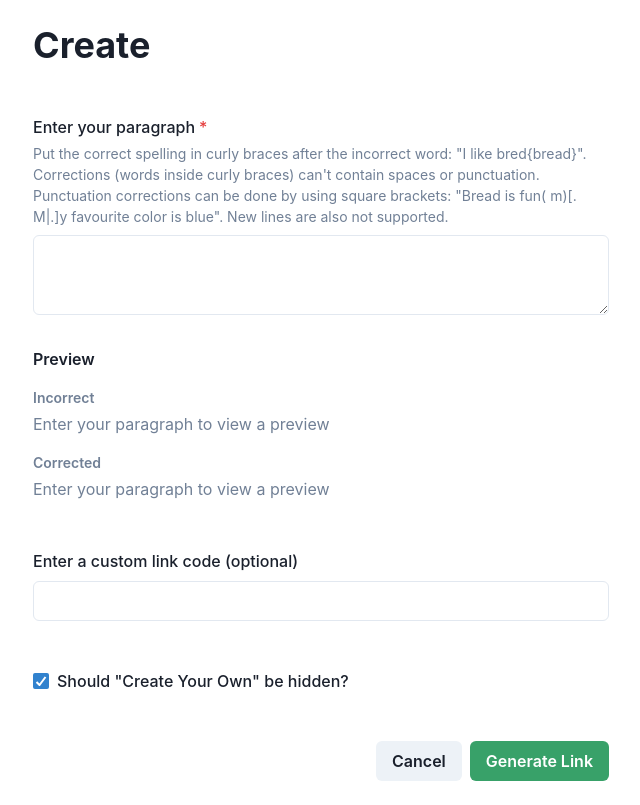
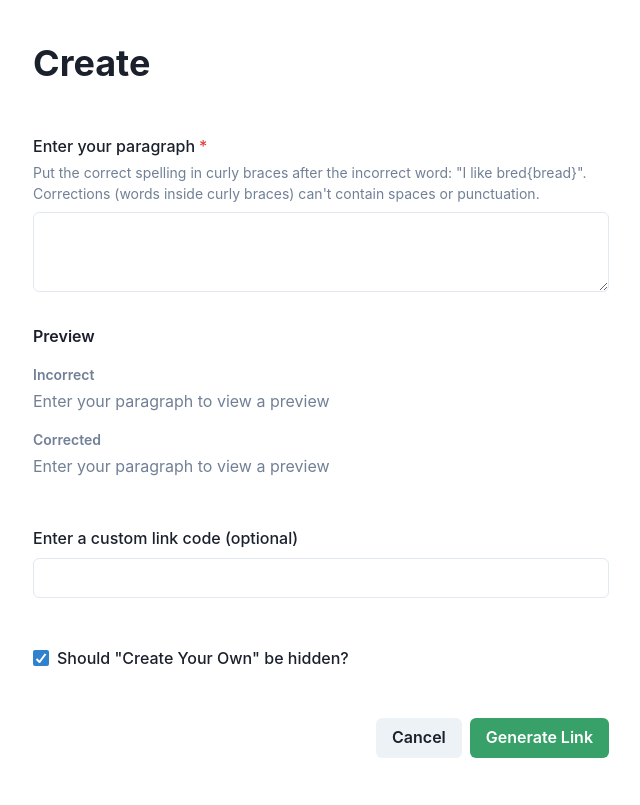
Before and after one commit to westbrookdaniel/classroom-games, a Next.js app: page /create in a window 1280 px wide. Shown: the whole page, without its empty margins (319-959 px from the left). Built offline with nearby package versions, Linux system fonts and the light colour scheme.

Commit message:
Update desc

```diff
--- a/pages/create.tsx
+++ b/pages/create.tsx
@@ -95,7 +95,7 @@ const Create: NextPage = () => {
                             required: 'Paragraph is required',
                         })}
                         label="Enter your paragraph"
-                        helper={`Put the correct spelling in curly braces after the incorrect word: "I like bred{bread}". Corrections (words inside curly braces) can't contain spaces or punctuation. Punctuation corrections can be done by using square brackets: "Bread is fun( m)[. M|.]y favourite color is blue". New lines are also not supported.`}
+                        helper={`Put the correct spelling in curly braces after the incorrect word: "I like bred{bread}". Corrections (words inside curly braces) can't contain spaces or punctuation.`}
                         error={errors.paragraph?.message}
                         autoComplete="off"
                         formControlProps={{ isRequired: true }}
```
